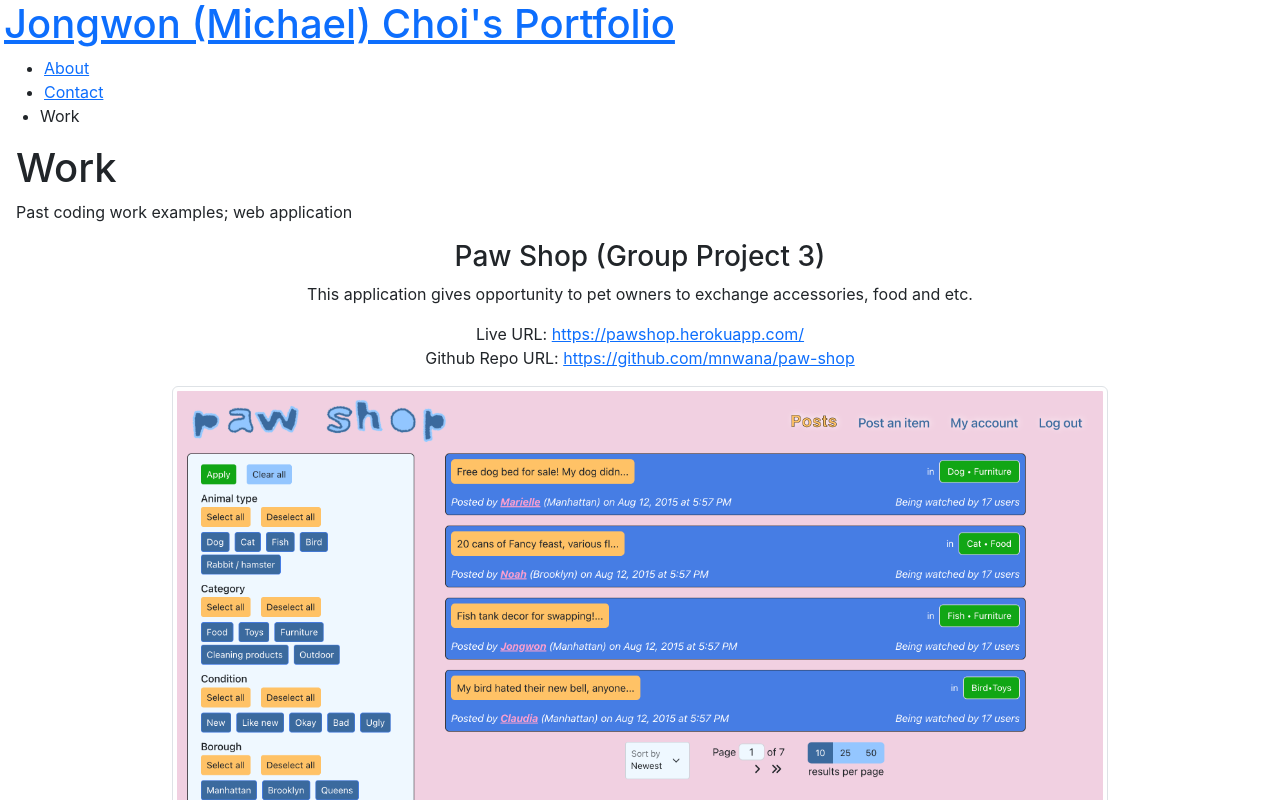
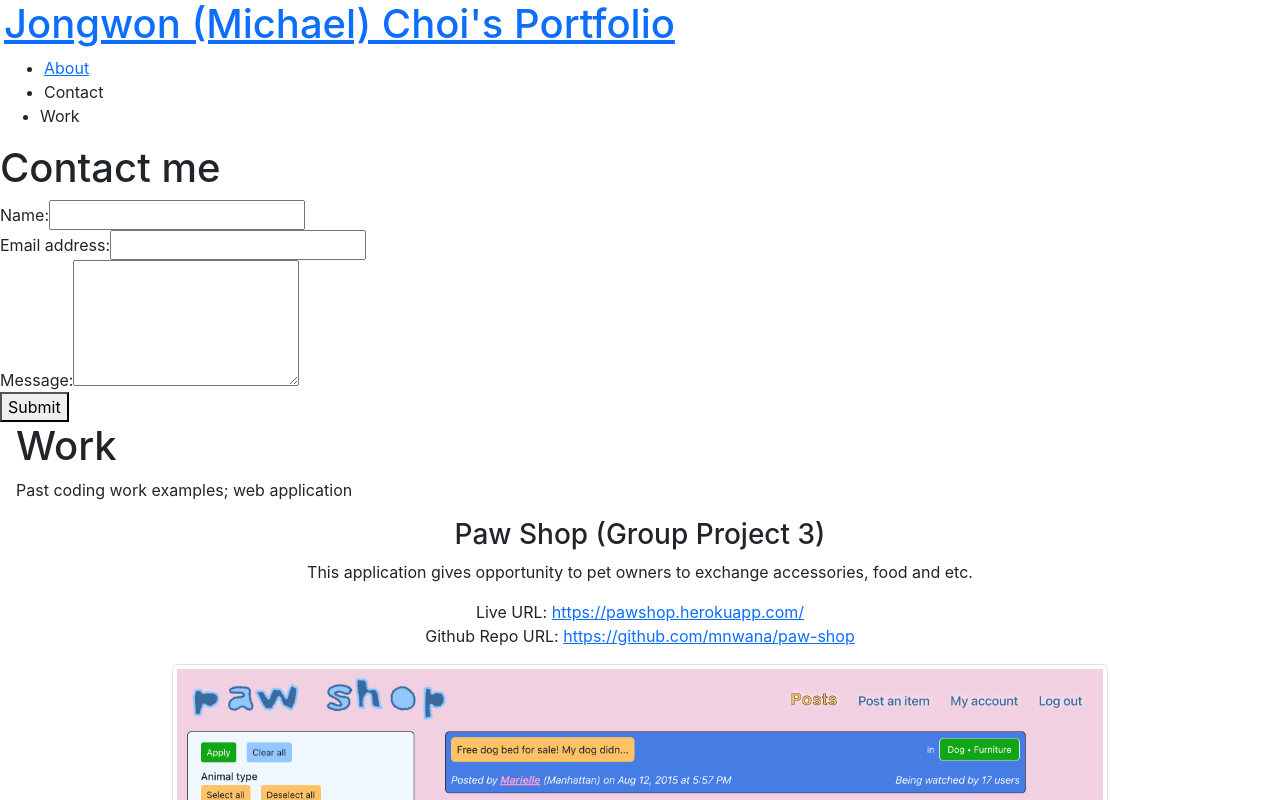
Before and after one commit to jchoi10/react-jmc-portfolio, a React (Create React App) app: page / in a window 1280 px wide. Shown: the top 800 px of the page. Built offline with nearby package versions, Linux system fonts and the light colour scheme.

Commit message:
add contact form

```diff
--- a/src/App.js
+++ b/src/App.js
@@ -3,7 +3,7 @@
 import Nav from './components/Nav';
 import About from './components/About';
 import Project from './components/Project';
-// import ProjectList from './components/ProjectList';
+import ContactForm from './components/Contact';
 
 function App() {
   const [categories] = useState([
@@ -20,6 +20,7 @@
         currentCategory={currentCategory}
       ></Nav>
       <main>
+        <ContactForm></ContactForm>
         <Project currentCategory={currentCategory}></Project>
         <About></About>
       </main>
--- /dev/null
+++ b/src/components/Contact/index.js
@@ -0,0 +1,40 @@
+import React, {useState} from "react";
+
+const ContactForm = () => {
+    const [formState, setFormState] = useState({
+        name:"",
+        email:"",
+        message:""
+    });
+
+    const {name, email, message} = formState;
+
+    function handleChange(e) {
+        setFormState({...formState, name: e.target.value})
+    };
+
+    console.log(formState);
+
+    return (
+        <section>
+            <h1>Contact me</h1>
+            <form id="contact-form">
+                <div>
+                    <label htmlFor="name">Name:</label>
+                    <input type="text" defaultValue={name} onChange={handleChange} name="name" />
+                </div>
+                <div>
+                    <label htmlFor="email">Email address:</label>
+                    <input type="email" defaultValue={email} name="email" />
+                </div>
+                <div>
+                    <label htmlFor="message">Message:</label>
+                    <textarea type="message" defaultValue={message} rows="5" />
+                </div>
+                <button type="submit">Submit</button>
+            </form>
+        </section>
+    );
+};
+
+export default ContactForm;
--- a/src/components/Nav/index.js
+++ b/src/components/Nav/index.js
@@ -3,20 +3,10 @@
 
 const Nav = (props) => {
 
-    // const categories = [
-    //     {name: 'Work', description: 'Past coding work examples; web application'},
-    // ];
-
-    // const handleClick = (item) => {
-    //     console.log(item);
-    //     return item;
-    // };
-
-    // const [categories] = useState([
-    //     {name: 'Work', description: 'Past coding work examples; web application'},
-    // ]);
-
-    // const [currentCategory, setCurrentCategory] = useState(categories[0]);
+    const handleClick = (item) => {
+        console.log(item);
+        return item;
+    };
 
     const {
         categories = [],
@@ -41,9 +31,9 @@
                     </a>
                 </li>
                 <li className="mx-2">
-                    <a href="#contacts">
+                    <span onClick={()=>handleClick('Contact')}>
                         Contact
-                    </a>
+                    </span>
                 </li>
                 {
                     categories.map((category) => (
```
